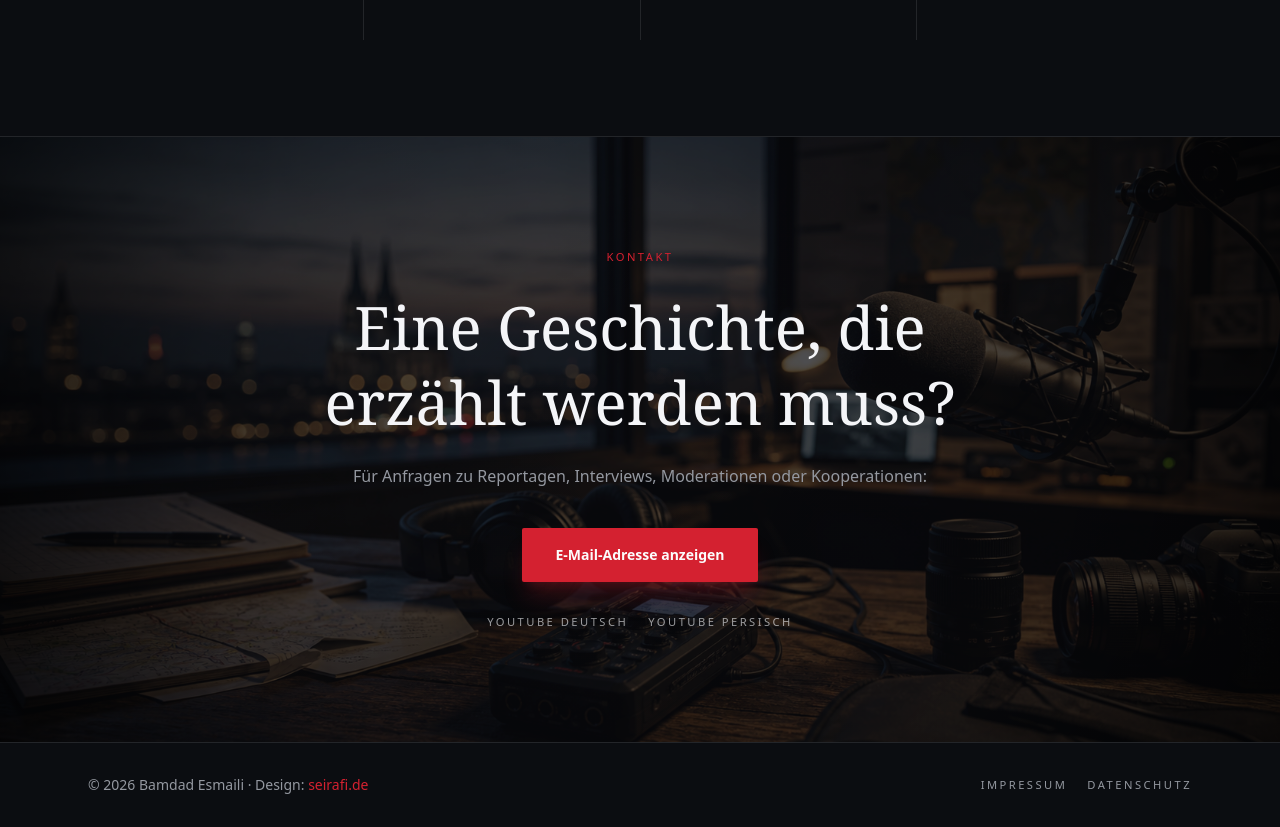
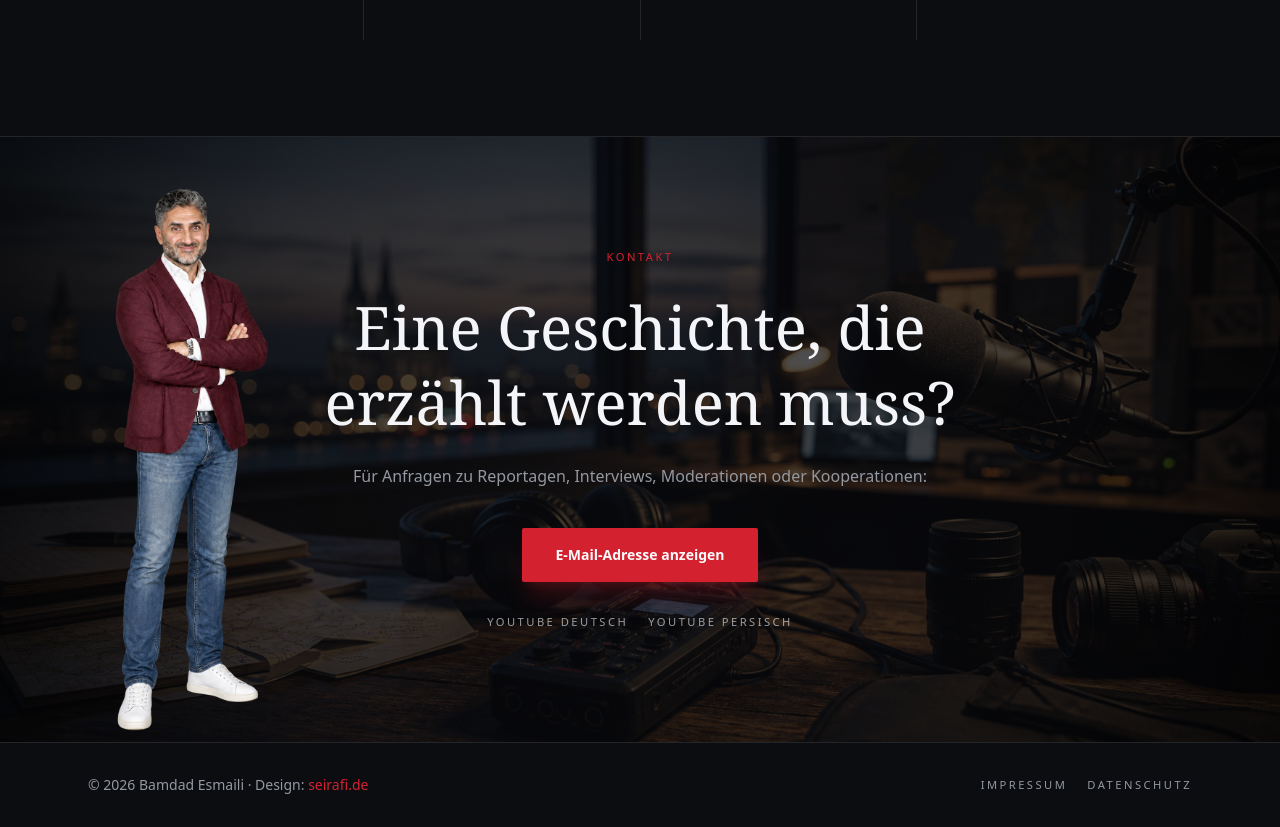
Before and after one commit to nawidseirafi/bamdad-esmaili.de, a React (Vite) app: page / in a window 1280 px wide. Shown: the part 6660-7487 px from the top of the page. Built offline with nearby package versions, Linux system fonts and the light colour scheme.

Commit message:
contact image added

```diff
--- a/src/routes/index.tsx
+++ b/src/routes/index.tsx
@@ -36,6 +36,7 @@ const HERO_IMAGE = assetPath("media/bamdad-esmaili.webp");
 const HERO_BACKGROUND = assetPath("hero.png");
 const HERO_MOBILE_BACKGROUND = assetPath("hero-mobile.png");
 const CONTACT_BACKGROUND = assetPath("journalist-studio-hero.png");
+const CONTACT_PORTRAIT = assetPath("media/bamdad-contact.png");
 const PORTRAIT_IMAGE = assetPath("media/portfolio/bamdad-esmaili-portrait.jpg");
 
 const skills = [
@@ -835,12 +836,19 @@ function Index({ initialGalleryFiles = [] }: IndexProps) {
             loading="lazy"
             className="absolute inset-0 h-full w-full object-cover object-center opacity-55 saturate-90"
           />
+          <img
+            src={CONTACT_PORTRAIT}
+            alt=""
+            aria-hidden
+            loading="lazy"
+            className="pointer-events-none absolute bottom-0 left-0 z-[1] hidden h-[92%] w-auto max-w-[38vw] object-contain object-bottom lg:block"
+          />
           <div className="pointer-events-none absolute inset-0 bg-background/46" aria-hidden />
           <div
             className="pointer-events-none absolute inset-0 bg-[radial-gradient(circle_at_50%_50%,transparent_0%,rgba(0,0,0,0.18)_62%,rgba(0,0,0,0.62)_100%)]"
             aria-hidden
           />
-          <div className="relative mx-auto max-w-6xl px-6 py-28 text-center">
+          <div className="relative z-10 mx-auto max-w-6xl px-6 py-28 text-center">
             <p className="label-eyebrow text-primary">Kontakt</p>
             <h2 className="mx-auto mt-6 max-w-3xl text-4xl leading-tight sm:text-6xl">
               Eine Geschichte, die erzählt werden muss?
```
